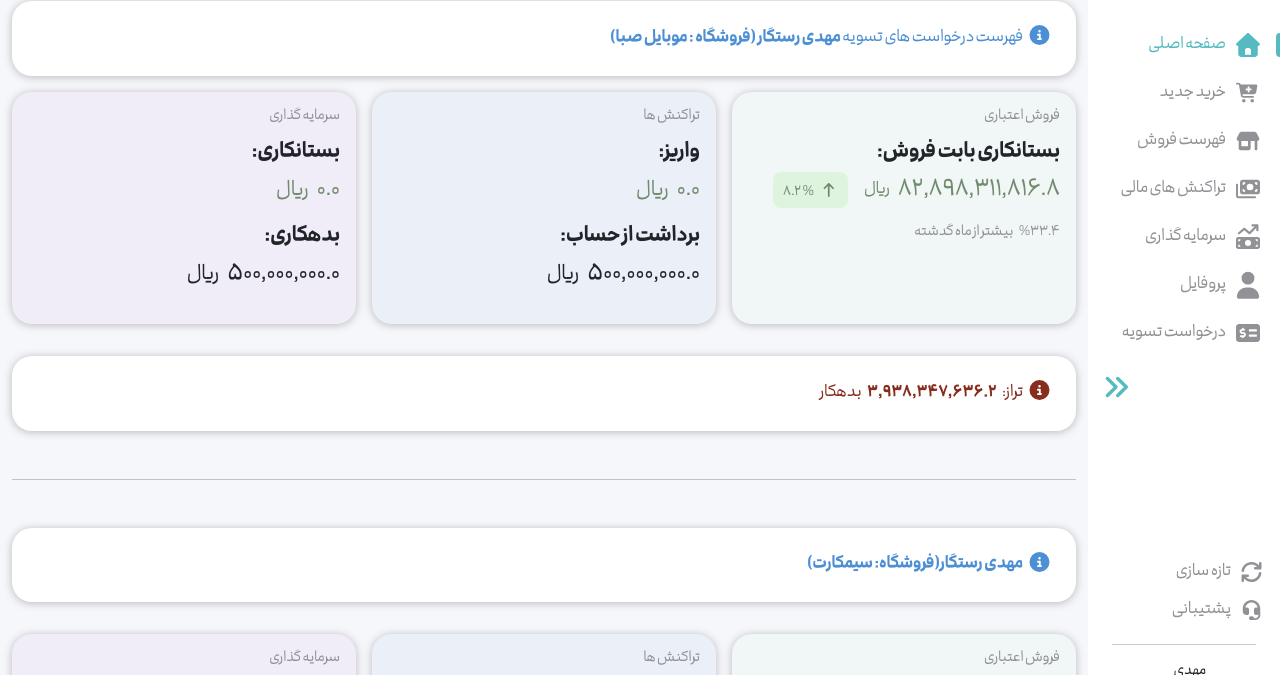
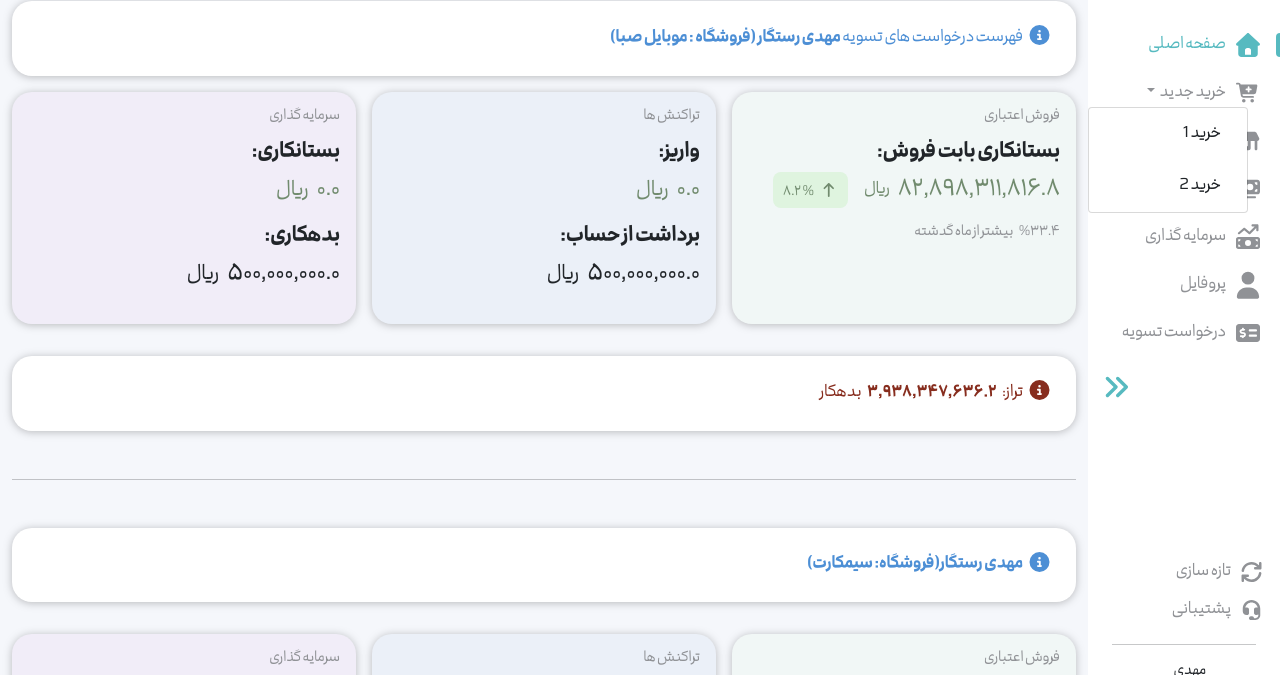
Before and after one commit to Alireza-bisout/RayanKimiaAgent, a plain HTML site: page account/index.html in a window 1280 px wide. Both pictures are taken after a click on the item "خرید جدید". Shown: the part 47-722 px from the top of the page. Drawn offline with nearby package versions, Linux system fonts and the light colour scheme.

Commit message:
Add dropdown menu for new purchases and include Bootstrap for enhanced styling

```diff
--- a/account/index.html
+++ b/account/index.html
@@ -28,10 +28,15 @@
                         <div class=" title-link">صفحه اصلی</div>
                         <div class="hover-active"></div>
                     </li>
-                    <li>
+                    <li class="dropdown">
                         <i class="fa-solid fa-cart-plus"></i>
-                        <div class=" title-link">خرید جدید</div>
+                        <div class="title-link  dropdown-toggle" data-bs-toggle="dropdown" aria-expanded="false">خرید جدید</div>
                         <div class="hover-active"></div>
+
+                        <ul class="dropdown-menu">
+                            <li><a class="dropdown-item" href="#">خرید 1</a></li>
+                            <li><a class="dropdown-item" href="#">خرید 2</a></li>
+                        </ul>
                     </li>
                     <li>
                         <i class="fa-solid fa-shop"></i>
@@ -284,6 +289,8 @@
     </script>
 
     <script src="../assets/fontawesome/all.min.js"></script>
+    <script src="https://cdn.jsdelivr.net/npm/bootstrap@5.3.0/dist/js/bootstrap.bundle.min.js"></script>
+
 </body>
 
 </html>
```
Also changed, not shown: bankAccountAdd/index.html (+9 -2 lines), investingTransactions/index.html (+9 -2 lines), newPurchase/index.html (+9 -2 lines), settlementRequestList/index.html (+9 -2 lines), storeSales/index.html (+9 -2 lines), transactions/index.html (+9 -2 lines), userProfile1/index.html (+1 -2 lines), userProfile2/index.html (+9 -2 lines).
